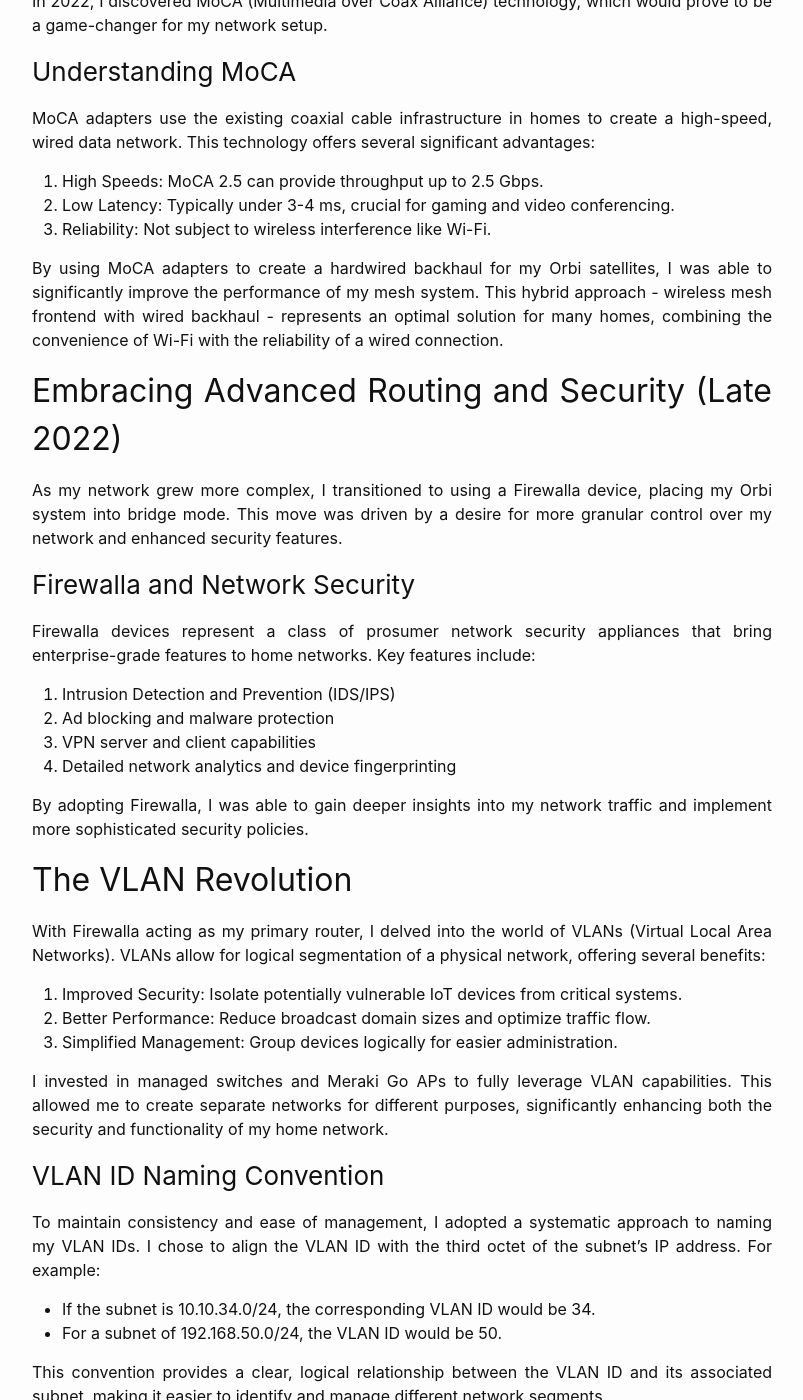
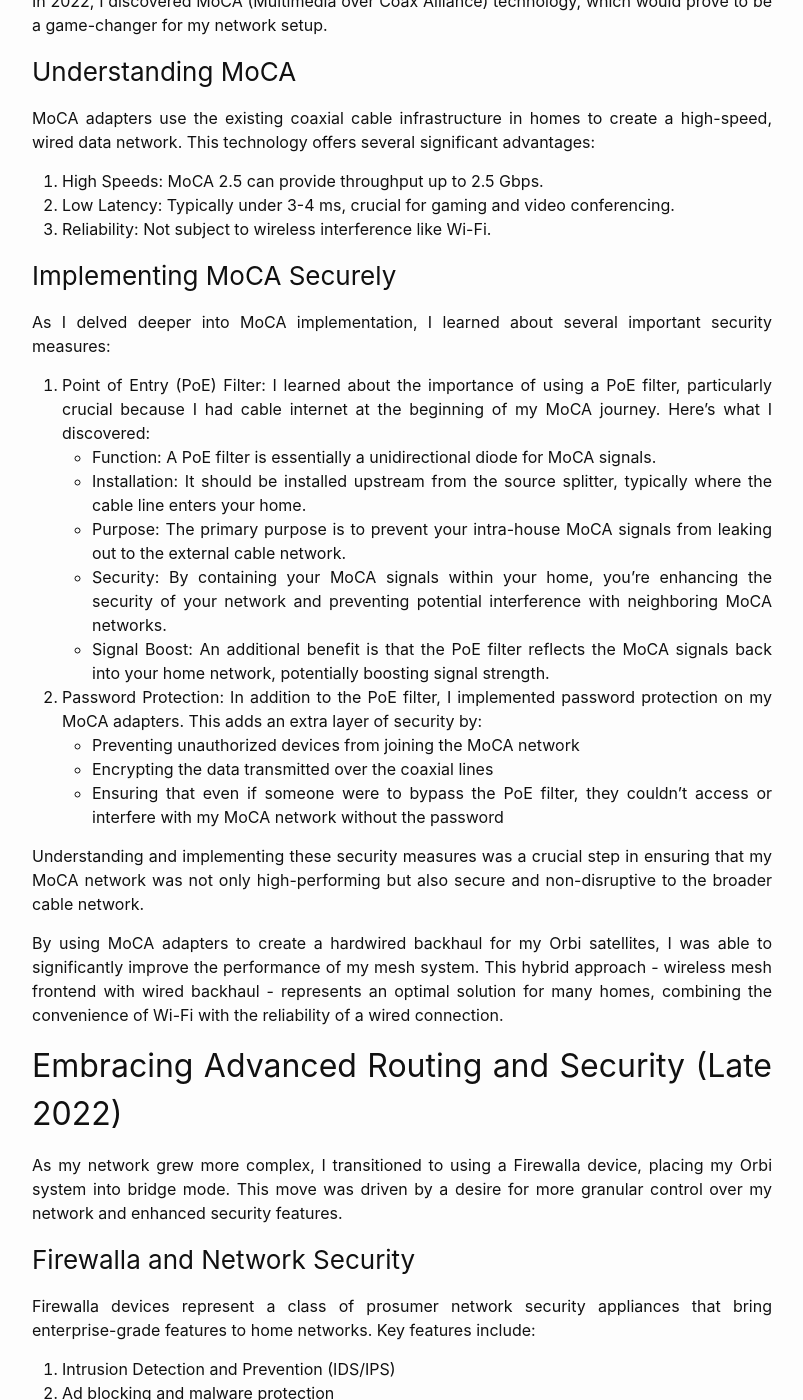
Before and after one commit to janpreet/vigilant-dollop, a Jekyll site: the page built from _posts/2024-08-14-home-network.md, in a window 1280 px wide and 1400 px high, scrolled down 1477 px. Shown: the whole window, without its empty margins (238-1041 px from the left). Built offline with Jekyll 4.4.1, drawn with Linux system fonts in a browser that asks for light colours.

Commit message:
small details

```diff
--- a/_posts/2024-08-14-home-network.md
+++ b/_posts/2024-08-14-home-network.md
@@ -47,6 +47,24 @@ MoCA adapters use the existing coaxial cable infrastructure in homes to create a
 1. High Speeds: MoCA 2.5 can provide throughput up to 2.5 Gbps.
 2. Low Latency: Typically under 3-4 ms, crucial for gaming and video conferencing.
 3. Reliability: Not subject to wireless interference like Wi-Fi.
+
+### Implementing MoCA Securely
+
+As I delved deeper into MoCA implementation, I learned about several important security measures:
+
+1. Point of Entry (PoE) Filter: I learned about the importance of using a PoE filter, particularly crucial because I had cable internet at the beginning of my MoCA journey. Here's what I discovered:
+   - Function: A PoE filter is essentially a unidirectional diode for MoCA signals.
+   - Installation: It should be installed upstream from the source splitter, typically where the cable line enters your home.
+   - Purpose: The primary purpose is to prevent your intra-house MoCA signals from leaking out to the external cable network.
+   - Security: By containing your MoCA signals within your home, you're enhancing the security of your network and preventing potential interference with neighboring MoCA networks.
+   - Signal Boost: An additional benefit is that the PoE filter reflects the MoCA signals back into your home network, potentially boosting signal strength.
+
+2. Password Protection: In addition to the PoE filter, I implemented password protection on my MoCA adapters. This adds an extra layer of security by:
+   - Preventing unauthorized devices from joining the MoCA network
+   - Encrypting the data transmitted over the coaxial lines
+   - Ensuring that even if someone were to bypass the PoE filter, they couldn't access or interfere with my MoCA network without the password
+
+Understanding and implementing these security measures was a crucial step in ensuring that my MoCA network was not only high-performing but also secure and non-disruptive to the broader cable network.
 
 By using MoCA adapters to create a hardwired backhaul for my Orbi satellites, I was able to significantly improve the performance of my mesh system. This hybrid approach - wireless mesh frontend with wired backhaul - represents an optimal solution for many homes, combining the convenience of Wi-Fi with the reliability of a wired connection.
 
```
